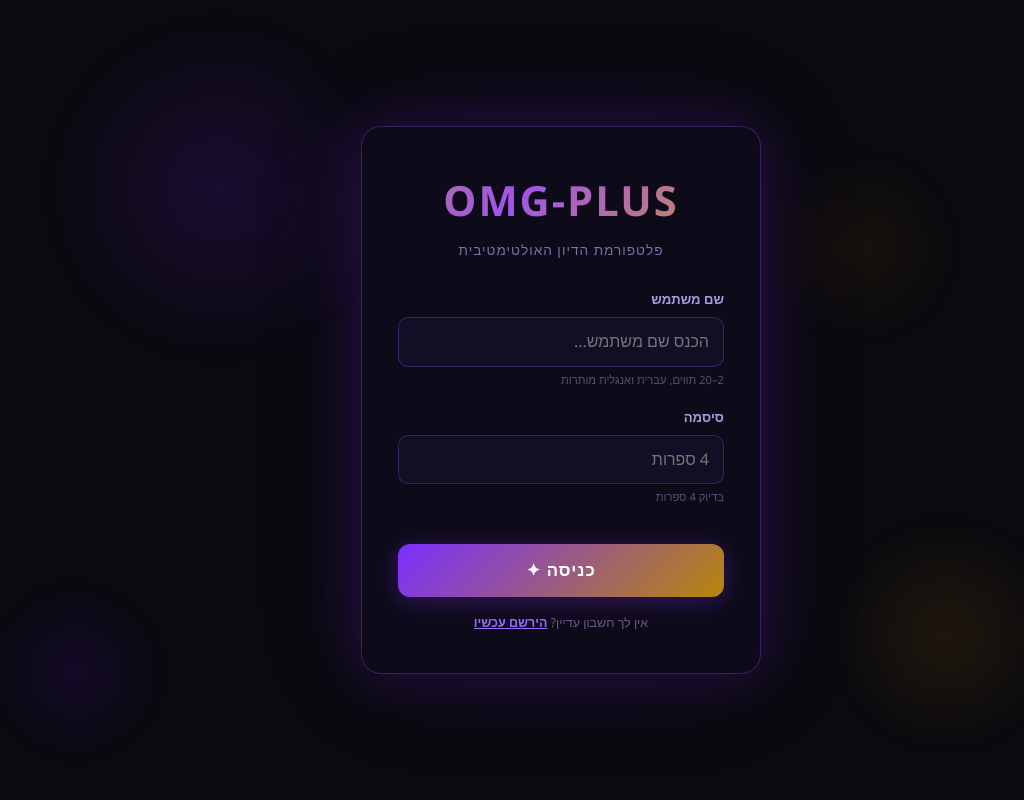
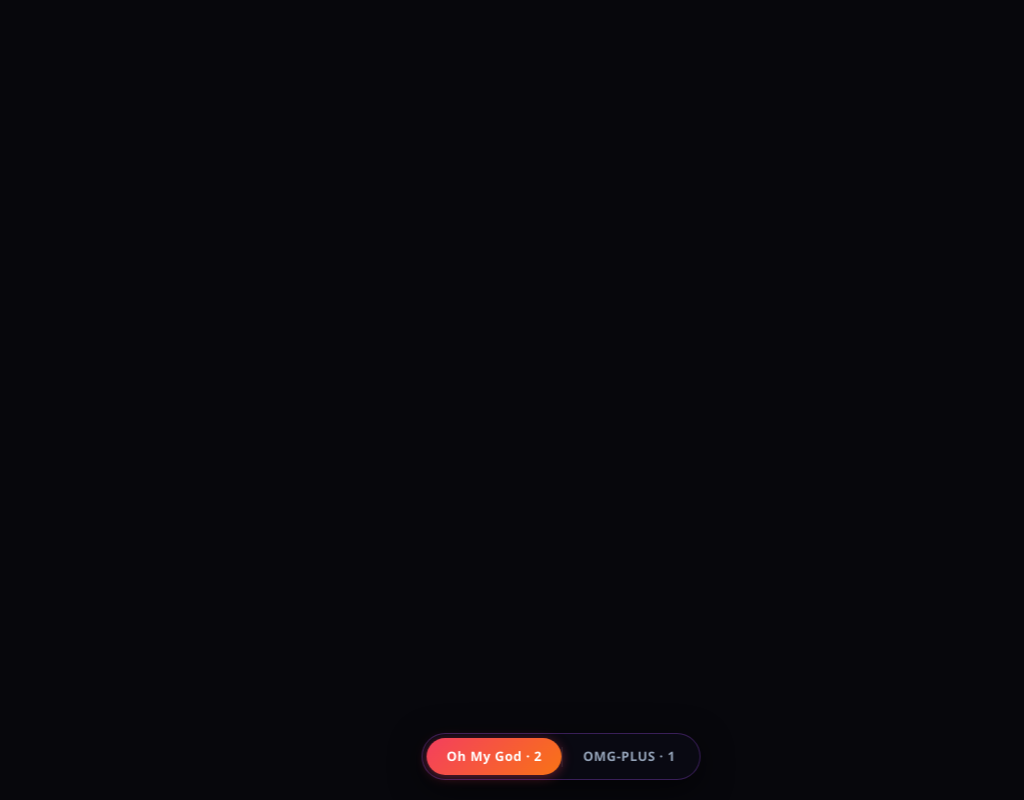
Before and after one commit to offir111/OMG-PLUS, a React (Vite) app in the folder client/: page /v2 in a window 1280 px wide. Before the commit this address led to /login. Shown: the whole page, without its empty margins (79-1103 px from the left). Built offline with nearby package versions, Linux system fonts and the light colour scheme; no server answers.

Commit message:
Add Mode 2: Oh My God full clone with mode switcher

```diff
--- a/client/src/App.jsx
+++ b/client/src/App.jsx
@@ -6,6 +6,8 @@ import AppHeader from './components/layout/AppHeader.jsx';
 import MiniRadioBar from './components/layout/MiniRadioBar.jsx';
 import { RadioAudioProvider } from './context/RadioAudioContext.jsx';
 import { applyPreferencesToDocument, loadPreferences } from './lib/appPreferences.js';
+import OhMyGodApp from './ohmy/OhMyGodApp.jsx';
+import ModeSwitcher from './ohmy/ModeSwitcher.jsx';
 
 // Pages
 import LoginPage from './pages/LoginPage.jsx';
@@ -224,7 +226,11 @@ export default function App() {
     <BrowserRouter>
       <RadioAudioProvider>
         <AppErrorBoundary>
+          <ModeSwitcher />
           <Routes>
+            {/* ── Mode 2 — Oh My God original app (/v2/*) ── */}
+            <Route path="/v2/*" element={<OhMyGodApp />} />
+
             {/* Public root redirect */}
             <Route path="/" element={<RootRedirect />} />
 
--- a/client/src/lib/apiBaseUrl.js
+++ b/client/src/lib/apiBaseUrl.js
@@ -1,9 +1,14 @@
 /**
- * Returns the API base URL for fetch calls.
- * In production: VITE_API_URL env var (Railway server)
- * In dev: empty string → Vite proxy to localhost:3001
+ * Returns API base URL:
+ * - Mode 2 (Oh My God): Oh My God Railway server
+ * - Mode 1 (OMG-PLUS): OMG-PLUS Railway server
  */
 export function getApiBaseUrl() {
+  // Mode 2 — Oh My God original server
+  if (typeof window !== 'undefined' && window.__OHMY_MODE__) {
+    return window.__OHMY_API_URL__ || 'https://oh-my-god-production.up.railway.app';
+  }
+  // Mode 1 — OMG-PLUS server
   const raw = (import.meta.env.VITE_API_URL || '').trim().replace(/\/$/, '');
   if (raw) return raw;
   if (import.meta.env.DEV) return '';
--- /dev/null
+++ b/client/src/ohmy/ModeSwitcher.jsx
@@ -0,0 +1,101 @@
+import React, { useState } from 'react';
+import { useNavigate, useLocation } from 'react-router-dom';
+
+const MODE_KEY = 'omgplus_mode';
+
+export function getMode() {
+  return localStorage.getItem(MODE_KEY) || '1';
+}
+
+export function setMode(m) {
+  localStorage.setItem(MODE_KEY, m);
+}
+
+export default function ModeSwitcher() {
+  const navigate = useNavigate();
+  const location = useLocation();
+  const currentMode = location.pathname.startsWith('/v2') ? '2' : '1';
+  const [hovered, setHovered] = useState(null);
+
+  function switchTo(mode) {
+    setMode(mode);
+    if (mode === '1') {
+      navigate('/lobby');
+    } else {
+      navigate('/v2/lobby');
+    }
+  }
+
+  return (
+    <div style={{
+      position: 'fixed',
+      bottom: 20,
+      left: '50%',
+      transform: 'translateX(-50%)',
+      zIndex: 9999,
+      display: 'flex',
+      alignItems: 'center',
+      gap: 0,
+      background: 'rgba(10,10,20,0.95)',
+      border: '1px solid rgba(168,85,247,0.3)',
+      borderRadius: 40,
+      padding: '4px',
+      backdropFilter: 'blur(12px)',
+      boxShadow: '0 8px 32px rgba(0,0,0,0.6)',
+      fontFamily: "'Segoe UI', Arial, sans-serif",
+    }}>
+      {/* Mode 1 */}
+      <button
+        onClick={() => switchTo('1')}
+        onMouseEnter={() => setHovered('1')}
+        onMouseLeave={() => setHovered(null)}
+        title="OMG-PLUS — הגרסה החדשה"
+        style={{
+          padding: '8px 20px',
+          borderRadius: 36,
+          border: 'none',
+          cursor: 'pointer',
+          fontWeight: 700,
+          fontSize: 13,
+          letterSpacing: 0.5,
+          transition: 'all 0.2s',
+          background: currentMode === '1'
+            ? 'linear-gradient(135deg, #a855f7, #ec4899)'
+            : hovered === '1' ? 'rgba(168,85,247,0.15)' : 'transparent',
+          color: currentMode === '1' ? '#fff' : '#94a3b8',
+          boxShadow: currentMode === '1' ? '0 2px 12px rgba(168,85,247,0.4)' : 'none',
+        }}
+      >
+        1 · OMG-PLUS
+      </button>
+
+      {/* Divider */}
+      <span style={{ width: 1, height: 20, background: 'rgba(255,255,255,0.1)' }} />
+
+      {/* Mode 2 */}
+      <button
+        onClick={() => switchTo('2')}
+        onMouseEnter={() => setHovered('2')}
+        onMouseLeave={() => setHovered(null)}
+        title="Oh My God — הגרסה המקורית"
+        style={{
+          padding: '8px 20px',
+          borderRadius: 36,
+          border: 'none',
+          cursor: 'pointer',
+          fontWeight: 700,
+          fontSize: 13,
+          letterSpacing: 0.5,
+          transition: 'all 0.2s',
+          background: currentMode === '2'
+            ? 'linear-gradient(135deg, #f43f5e, #f97316)'
+            : hovered === '2' ? 'rgba(244,63,94,0.15)' : 'transparent',
+          color: currentMode === '2' ? '#fff' : '#94a3b8',
+          boxShadow: currentMode === '2' ? '0 2px 12px rgba(244,63,94,0.4)' : 'none',
+        }}
+      >
+        2 · Oh My God
+      </button>
+    </div>
+  );
+}
--- /dev/null
+++ b/client/src/ohmy/OhMyGodApp.jsx
@@ -0,0 +1,108 @@
+import React, { useEffect } from 'react';
+import { BrowserRouter, Routes, Route, Navigate, useLocation } from 'react-router-dom';
+import { OHMY_API_URL, OHMY_USER_KEY } from './ohmyConfig.js';
+
+// Pages — same code, different server
+import LoginPage from '../pages/LoginPage.jsx';
+import LobbyPage from '../pages/LobbyPage.jsx';
+import DebatePage from '../pages/DebatePage.jsx';
+import ReligionFaithPage from '../pages/ReligionFaithPage.jsx';
+import AiVoicePage from '../pages/AiVoicePage.jsx';
+import RadioPage from '../pages/RadioPage.jsx';
+import BlogPage from '../pages/BlogPage.jsx';
+import LeaderboardPage from '../pages/LeaderboardPage.jsx';
+import KnowledgeBasePage from '../pages/KnowledgeBasePage.jsx';
+import DebateDetailPage from '../pages/DebateDetailPage.jsx';
+import VideoLivePage from '../pages/VideoLivePage.jsx';
+import PodcastPage from '../pages/PodcastPage.jsx';
+import CageUserProfilePage from '../pages/CageUserProfilePage.jsx';
+import RegisteredMembersPage from '../pages/RegisteredMembersPage.jsx';
+import SettingsPage from '../pages/SettingsPage.jsx';
+import SpectatorPage from '../pages/SpectatorPage.jsx';
+import AdminPage from '../pages/AdminPage.jsx';
+import ArgumentsPage from '../pages/ArgumentsPage.jsx';
+import AppHeader from '../components/layout/AppHeader.jsx';
+import MiniRadioBar from '../components/layout/MiniRadioBar.jsx';
+import { RadioAudioProvider } from '../context/RadioAudioContext.jsx';
+import { applyPreferencesToDocument, loadPreferences } from '../lib/appPreferences.js';
+
+// Override VITE_API_URL for mode 2
+if (typeof window !== 'undefined') {
+  window.__OHMY_MODE__ = true;
+  window.__OHMY_API_URL__ = OHMY_API_URL;
+  window.__OHMY_USER_KEY__ = OHMY_USER_KEY;
+}
+
+function getOhmyUser() {
+  try {
+    const raw = localStorage.getItem(OHMY_USER_KEY);
+    if (!raw) return null;
+    const p = JSON.parse(raw);
+    return p?.username ? p : null;
+  } catch { return null; }
+}
+
+function ProtectedRoute({ children }) {
+  const user = getOhmyUser();
+  if (!user) return <Navigate to="/v2/login" replace />;
+  return children;
+}
+
+function RootRedirect() {
+  const user = getOhmyUser();
+  return <Navigate to={user ? '/v2/lobby' : '/v2/login'} replace />;
+}
+
+function ProfileMeRedirect() {
+  const user = getOhmyUser();
+  if (!user?.username) return <Navigate to="/v2/login" replace />;
+  return <Navigate to={`/v2/profile/${encodeURIComponent(user.username)}`} replace />;
+}
+
+function Shell({ children }) {
+  return (
+    <>
+      <AppHeader />
+      <MiniRadioBar />
+      <main id="main-content" style={{ paddingTop: 0 }}>
+        {children}
+      </main>
+    </>
+  );
+}
+
+export default function OhMyGodApp() {
+  useEffect(() => {
+    applyPreferencesToDocument(loadPreferences());
+  }, []);
+
+  return (
+    <RadioAudioProvider>
+      <Routes>
+        <Route path="/v2" element={<RootRedirect />} />
+        <Route path="/v2/login" element={<LoginPage />} />
+        <Route path="/v2/spectate/:debateId" element={<SpectatorPage />} />
+        <Route path="/v2/admin" element={<AdminPage />} />
+
+        <Route path="/v2/lobby" element={<ProtectedRoute><Shell><LobbyPage /></Shell></ProtectedRoute>} />
+        <Route path="/v2/debate/:debateId" element={<ProtectedRoute><Shell><DebatePage /></Shell></ProtectedRoute>} />
+        <Route path="/v2/faith" element={<ProtectedRoute><Shell><ReligionFaithPage /></Shell></ProtectedRoute>} />
+        <Route path="/v2/ai-voice" element={<ProtectedRoute><Shell><AiVoicePage /></Shell></ProtectedRoute>} />
+        <Route path="/v2/radio" element={<ProtectedRoute><Shell><RadioPage /></Shell></ProtectedRoute>} />
+        <Route path="/v2/blog" element={<ProtectedRoute><Shell><BlogPage /></Shell></ProtectedRoute>} />
+        <Route path="/v2/leaderboard" element={<ProtectedRoute><Shell><LeaderboardPage /></Shell></ProtectedRoute>} />
+        <Route path="/v2/knowledge" element={<ProtectedRoute><Shell><KnowledgeBasePage /></Shell></ProtectedRoute>} />
+        <Route path="/v2/knowledge/:id" element={<ProtectedRoute><Shell><DebateDetailPage /></Shell></ProtectedRoute>} />
+        <Route path="/v2/video" element={<ProtectedRoute><Shell><VideoLivePage /></Shell></ProtectedRoute>} />
+        <Route path="/v2/video-live" element={<Navigate to="/v2/video" replace />} />
+        <Route path="/v2/podcast" element={<ProtectedRoute><Shell><PodcastPage /></Shell></ProtectedRoute>} />
+        <Route path="/v2/profile/me" element={<ProtectedRoute><ProfileMeRedirect /></ProtectedRoute>} />
+        <Route path="/v2/profile/:username" element={<ProtectedRoute><Shell><CageUserProfilePage /></Shell></ProtectedRoute>} />
+        <Route path="/v2/registered" element={<ProtectedRoute><Shell><RegisteredMembersPage /></Shell></ProtectedRoute>} />
+        <Route path="/v2/settings" element={<ProtectedRoute><Shell><SettingsPage /></Shell></ProtectedRoute>} />
+        <Route path="/v2/arguments" element={<ProtectedRoute><Shell><ArgumentsPage /></Shell></ProtectedRoute>} />
+        <Route path="*" element={<Navigate to="/v2" replace />} />
+      </Routes>
+    </RadioAudioProvider>
+  );
+}
--- /dev/null
+++ b/client/src/ohmy/ohmyConfig.js
@@ -0,0 +1,4 @@
+// Oh My God Mode 2 — configuration
+export const OHMY_API_URL = 'https://oh-my-god-production.up.railway.app';
+export const OHMY_USER_KEY = 'omg_user';
+export const OHMY_PENDING_KEY = 'omg_pending_user';
```
